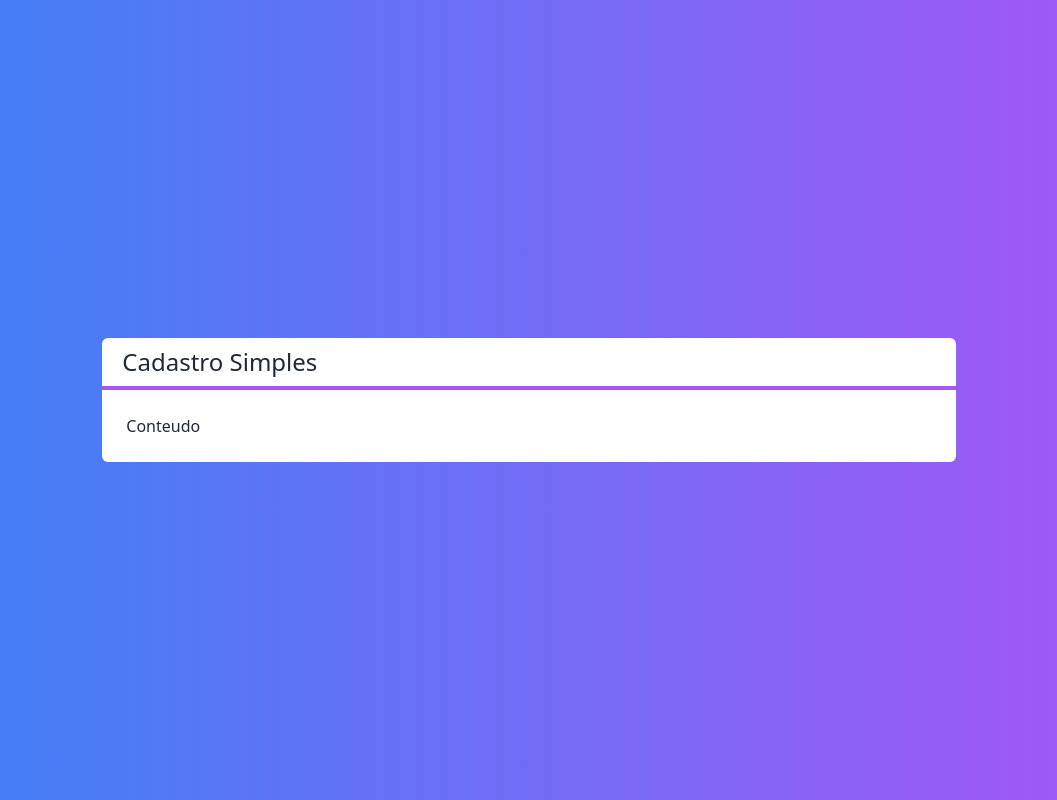
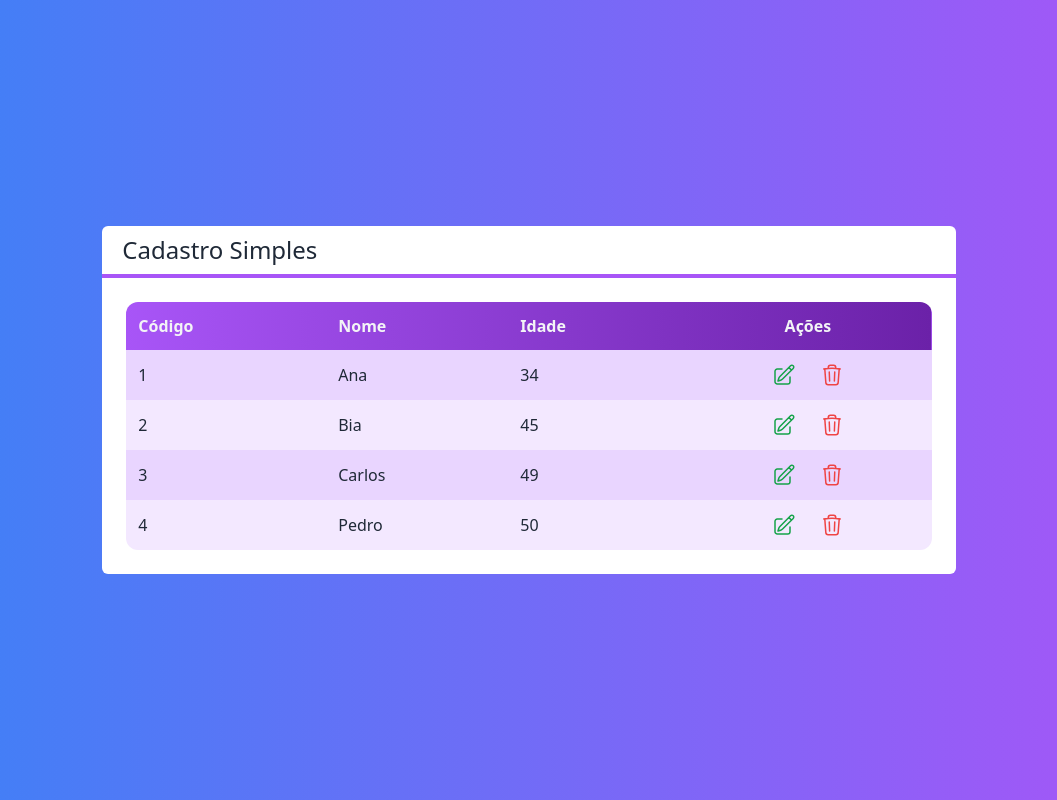
Before and after one commit to DevEsterCarvalho/next-crud, a Next.js app: page / in a window 1280 px wide. Shown: the whole page, without its empty margins (111-1168 px from the left). Built offline with nearby package versions, Linux system fonts and the light colour scheme.

Commit message:
criando componente tabela

```diff
--- /dev/null
+++ b/src/components/Icones.tsx
@@ -0,0 +1,33 @@
+export const IconeEdicao = (
+	<svg
+		xmlns="http://www.w3.org/2000/svg"
+		fill="none"
+		viewBox="0 0 24 24"
+		strokeWidth={1.5}
+		stroke="currentColor"
+		className="size-6"
+	>
+		<path
+			strokeLinecap="round"
+			strokeLinejoin="round"
+			d="m16.862 4.487 1.687-1.688a1.875 1.875 0 1 1 2.652 2.652L10.582 16.07a4.5 4.5 0 0 1-1.897 1.13L6 18l.8-2.685a4.5 4.5 0 0 1 1.13-1.897l8.932-8.931Zm0 0L19.5 7.125M18 14v4.75A2.25 2.25 0 0 1 15.75 21H5.25A2.25 2.25 0 0 1 3 18.75V8.25A2.25 2.25 0 0 1 5.25 6H10"
+		/>
+	</svg>
+);
+
+export const IconeLixo = (
+	<svg
+		xmlns="http://www.w3.org/2000/svg"
+		fill="none"
+		viewBox="0 0 24 24"
+		strokeWidth={1.5}
+		stroke="currentColor"
+		className="size-6"
+	>
+		<path
+			strokeLinecap="round"
+			strokeLinejoin="round"
+			d="m14.74 9-.346 9m-4.788 0L9.26 9m9.968-3.21c.342.052.682.107 1.022.166m-1.022-.165L18.16 19.673a2.25 2.25 0 0 1-2.244 2.077H8.084a2.25 2.25 0 0 1-2.244-2.077L4.772 5.79m14.456 0a48.108 48.108 0 0 0-3.478-.397m-12 .562c.34-.059.68-.114 1.022-.165m0 0a48.11 48.11 0 0 1 3.478-.397m7.5 0v-.916c0-1.18-.91-2.164-2.09-2.201a51.964 51.964 0 0 0-3.32 0c-1.18.037-2.09 1.022-2.09 2.201v.916m7.5 0a48.667 48.667 0 0 0-7.5 0"
+		/>
+	</svg>
+);
--- /dev/null
+++ b/src/components/Tabela.tsx
@@ -0,0 +1,83 @@
+import Cliente from "../core/Cliente";
+import { IconeEdicao } from "./Icones";
+import { IconeLixo } from "./Icones";
+
+interface TabelaProps {
+	clientes: Cliente[];
+	clienteSelecionado?: (cliente: Cliente) => void;
+	clienteExcluido?: (cliente: Cliente) => void;
+}
+
+export default function Tabela(props: TabelaProps) {
+	const exibirAcoes = props.clienteExcluido || props.clienteSelecionado;
+
+	function renderizarCabecalho() {
+		return (
+			<tr>
+				<th className="text-left p-3">Código</th>
+				<th className="text-left p-3">Nome</th>
+				<th className="text-left p-3">Idade</th>
+				{exibirAcoes ? <th className="text-center p-3">Ações</th> : false}
+			</tr>
+		);
+	}
+
+	function renderizarDados() {
+		return props.clientes?.map((cliente, i) => {
+			return (
+				<tr
+					key={cliente.id}
+					className={`${i % 2 === 0 ? "bg-purple-200" : "bg-purple-100"}`}
+				>
+					<td className="text-left p-3">{cliente.id}</td>
+					<td className="text-left p-3">{cliente.nome}</td>
+					<td className="text-left p-3">{cliente.idade}</td>
+					{exibirAcoes ? renderizarAcoes(cliente) : false}
+				</tr>
+			);
+		});
+	}
+	function renderizarAcoes(cliente: Cliente) {
+		return (
+			<td className="flex justify-center">
+				{props.clienteSelecionado ? (
+					<button
+						onClick={() => props.clienteSelecionado?.(cliente)}
+						className="flex justify-center items-center
+                        text-green-600 rounded-full p-2 m-1
+                        hover:bg-purple-50"
+					>
+						{IconeEdicao}
+					</button>
+				) : (
+					false
+				)}
+				{props.clienteExcluido ? (
+					<button
+						onClick={() => props.clienteExcluido?.(cliente)}
+						className="flex justify-center items-center
+                        text-red-500 rounded-full p-2 m-1
+                        hover:bg-purple-50"
+					>
+						{IconeLixo}
+					</button>
+				) : (
+					false
+				)}
+			</td>
+		);
+	}
+
+	return (
+		<table className="w-full rounded-xl overflow-hidden">
+			<thead
+				className={`
+                    text-gray-100
+                bg-gradient-to-r from-purple-500 to-purple-800`}
+			>
+				{renderizarCabecalho()}
+			</thead>
+			<tbody>{renderizarDados()}</tbody>
+		</table>
+	);
+}
--- /dev/null
+++ b/src/core/Cliente.ts
@@ -0,0 +1,27 @@
+export default class Cliente {
+	#id: string;
+	#nome: string;
+	#idade: number;
+
+	constructor(nome: string, idade: number, id?: string) {
+		this.#nome = nome;
+		this.#idade = idade;
+		this.#id = id ?? "";
+	}
+
+	static vazio() {
+		return new Cliente("", 0);
+	}
+
+	get id() {
+		return this.#id;
+	}
+
+	get nome() {
+		return this.#nome;
+	}
+
+	get idade() {
+		return this.#idade;
+	}
+}
--- a/src/pages/index.tsx
+++ b/src/pages/index.tsx
@@ -1,6 +1,22 @@
 import Layout from "../components/Layout";
+import Tabela from "../components/Tabela";
+import Cliente from "../core/Cliente";
 
 export default function Home() {
+	const clientes = [
+		new Cliente("Ana", 34, "1"),
+		new Cliente("Bia", 45, "2"),
+		new Cliente("Carlos", 49, "3"),
+		new Cliente("Pedro", 50, "4"),
+	];
+
+	function clienteSelecionado(cliente: Cliente) {
+		console.log(cliente.nome);
+	}
+
+	function clienteExcluido(cliente: Cliente) {
+		console.log(`Excluir... ${cliente.nome}`);
+	}
 	return (
 		<div
 			className={`
@@ -10,7 +26,11 @@
 		  `}
 		>
 			<Layout titulo="Cadastro Simples">
-				<span>Conteudo</span>
+				<Tabela
+					clientes={clientes}
+					clienteSelecionado={clienteSelecionado}
+					clienteExcluido={clienteExcluido}
+				></Tabela>
 			</Layout>
 		</div>
 	);
```
